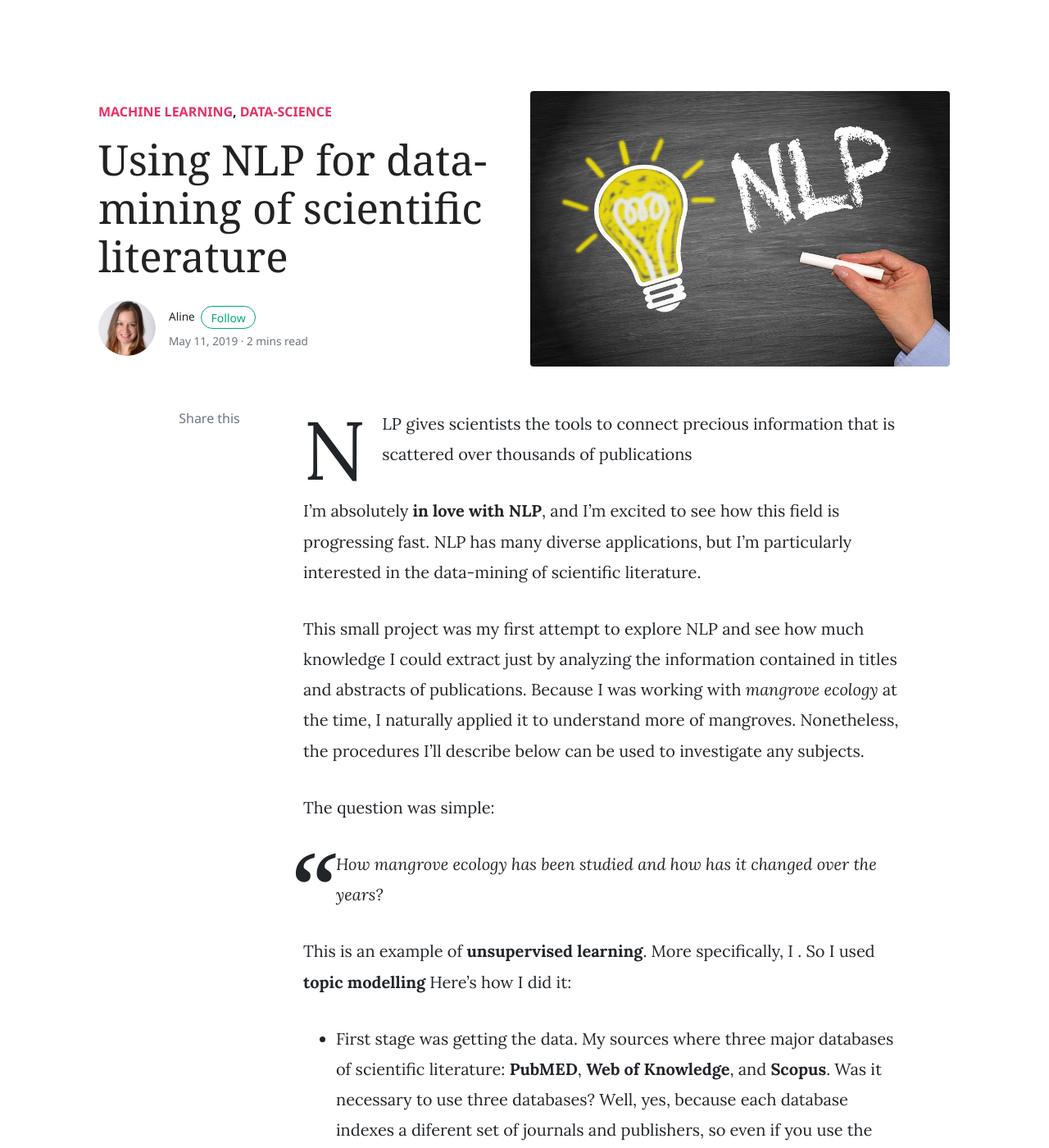
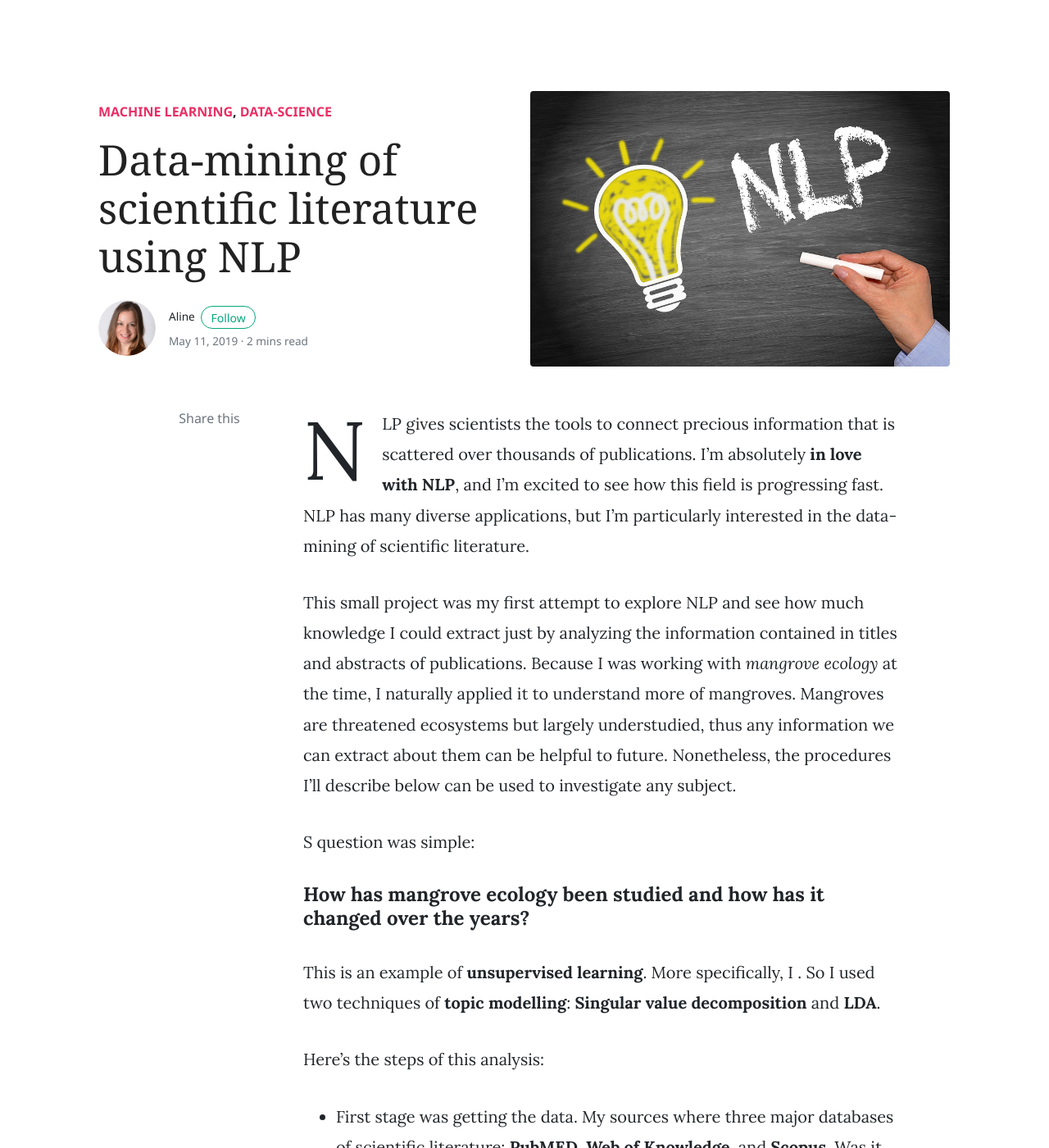
Before and after one commit to AlineQuadros/blog, a Jekyll site: the page built from _posts/2019-05-11-NLP-knowledge-discovery-science-literature.md, in a window 1280 px wide and 1400 px high. Shown: the whole window at 82% size. Built offline with Jekyll 4.4.1, drawn with Linux system fonts in a browser that asks for light colours; nearby versions of some CDN libraries; comment, search, counter and statistics services are not loaded; some of the changed text lies outside the part shown.

Commit message:
post updates

```diff
--- a/_config.yml
+++ b/_config.yml
@@ -22,7 +22,7 @@ authors:
       name:           Aline
       site:           https://alinequadros.github.io/blog
       avatar:         /assets/images/avatar.png
-      bio:            "Biologist and data-scientist"
+      bio:            "Data-scientist & biologist"
       email:          aline.fquadros@outlook.com
       twitter:        https://twitter.com/aline_quadros
 
--- a/_posts/2019-05-11-NLP-knowledge-discovery-science-literature.md
+++ b/_posts/2019-05-11-NLP-knowledge-discovery-science-literature.md
@@ -1,6 +1,6 @@
 ---
 layout: post
-title:  "Using NLP for data-mining of scientific literature"
+title:  "Data-mining of scientific literature using NLP"
 author: aline
 categories: [ machine learning, data-science ]
 image: assets/images/nlp.jpg
@@ -8,30 +8,29 @@ tags: [sticky]
 
 ---
 
-NLP gives scientists the tools to connect precious information that is scattered over thousands of publications
+NLP gives scientists the tools to connect precious information that is scattered over thousands of publications. I'm absolutely **in love with NLP**, and I'm excited to see how this field is progressing fast. NLP has many diverse applications, but I'm particularly interested in the data-mining of scientific literature.
 
-I'm absolutely **in love with NLP**, and I'm excited to see how this field is progressing fast.
-NLP has many diverse applications, but I'm particularly interested in the data-mining of scientific literature.
-
-This small project was my first attempt to explore NLP and see how much knowledge I could extract just by analyzing the information contained in titles and abstracts of publications.
-Because I was working with _mangrove ecology_ at the time, I naturally applied it to understand more of mangroves. Nonetheless, the procedures I'll describe below can be used to investigate any subjects.
+This small project was my first attempt to explore NLP and see how much knowledge I could extract just by analyzing the information contained in titles and abstracts of publications. Because I was working with _mangrove ecology_ at the time, I naturally applied it to understand more of mangroves. Mangroves are threatened ecosystems but largely understudied, thus any information we can extract about them can be helpful to future. Nonetheless, the procedures I'll describe below can be used to investigate any subject.
 
 
-The question was simple:
+S question was simple:
 
-> How mangrove ecology has been studied and how has it changed over the years?
+#### How has mangrove ecology been studied and how has it changed over the years?
 
-This is an example of **unsupervised learning**. More specifically, I . So I used **topic modelling**
-Here's how I did it:
+This is an example of **unsupervised learning**. More specifically, I . So I used two techniques of **topic modelling**: **Singular value decomposition** and **LDA**.
+
+Here's the steps of this analysis:
 
 * First stage was getting the data. My sources where three major databases of scientific literature: **PubMED**, **Web of Knowledge**, and **Scopus**. Was it necessary to use three databases? Well, yes, because each database indexes a diferent set of journals and publishers, so even if you use the exact same keywords you'll get a diferent set of publications. There's a lot of overlap, yes, but by using a combination of keywords I obtained the titles and abstracts of nearly* all published papers on the ecology of mangroves.
 
-* Second stage was, you know, data wrangling: identification of duplicates, normalization of charsets, etc. The final dataset had **10834 records** of Titles and **999 records** with Titles and Abstracts.
+* Second stage was, you know, data wrangling: removal of duplicates, removal of punctuation, normalization of charsets, etc. The final dataset had **21686 records** with Titles and **999 records** with Titles and Abstracts.
 
-* Third stage: build a corpora (including text normalization, stemming)
+* Third stage was build a corpora (including text normalization, stemming)
 
-* Fourth stage is _where the fun starts_: To find out the most common used word in the titles.
-Because I had the publication year of each publication (I grouped them per decade), I was able to detect trends in time. I assumed that this analysis would provide a good overview of how the interest on mangroves has been changing along time. The results look like this:
+* Fourth stage is _where the fun starts_: To find out the most common words in the titles.
+Because I had the publication year of each publication (I grouped them per decade), I was able to detect trends in time. I assumed that this analysis would provide a good overview of how the interest on mangroves has been changing along time.
+
+
 
 
 ### visualization
```
Also changed, not shown: _posts/2018-10-11-analysis-crab-heartbeat-with-LOESS.md (+21 -21 lines), _posts/2019-01-11-modelling-mangrove-forests.md (+6 -6 lines), _posts/2019-01-26-network-analysis-bacterial-communities.md (+2 -2 lines), assets/css/main.css.
